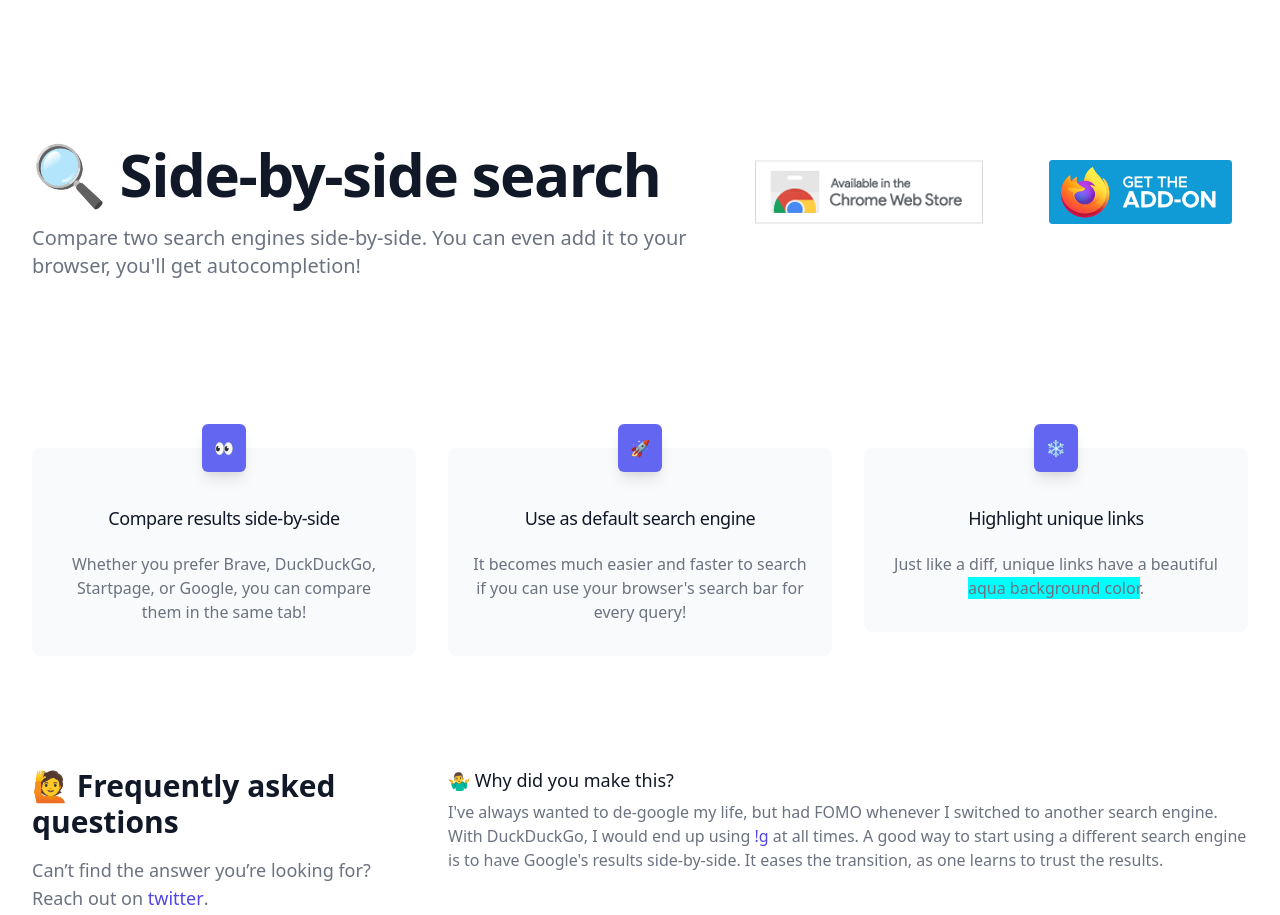
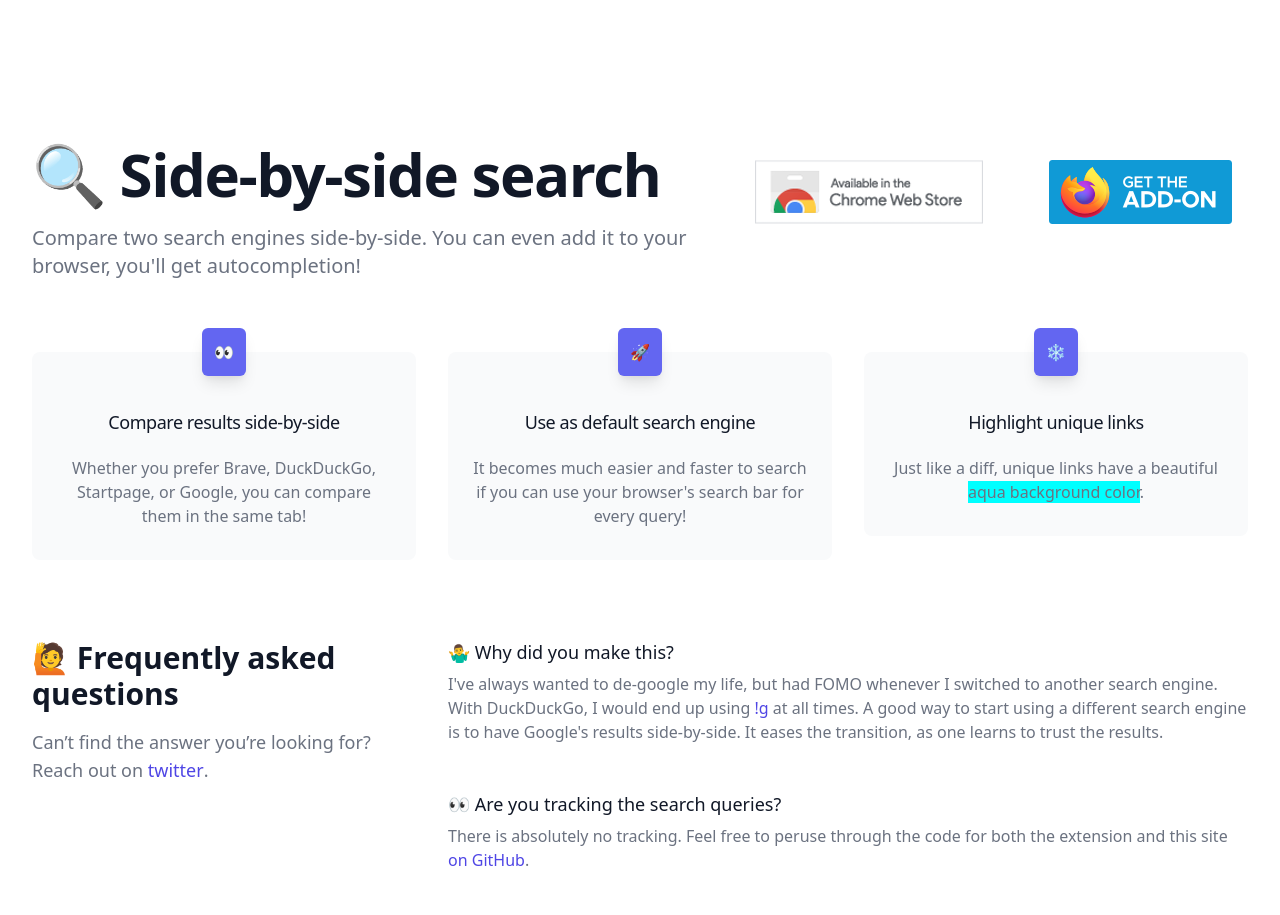
Before and after one commit to alaq/side-by-side-search, a browser extension: page frontend/index.html in a window 1280 px wide. Shown: the top 915 px of the page. Drawn offline with nearby package versions, Linux system fonts and the light colour scheme; files that its build step writes are made by us from their sources.

Commit message:
Remove extra padding

```diff
--- a/frontend/index.html
+++ b/frontend/index.html
@@ -21,7 +21,7 @@
     <body>
         <div class="bg-white">
             <div
-                class="max-w-7xl mx-auto py-16 px-4 sm:pt-36 sm:pb-18 sm:px-6 lg:px-8 lg:flex lg:justify-between sm:flex sm:flex-wrap sm:content-around"
+                class="max-w-7xl mx-auto pt-16 px-4 sm:pt-36 sm:pb-18 sm:px-6 lg:px-8 lg:flex lg:justify-between sm:flex sm:flex-wrap sm:content-around"
             >
                 <div class="max-w-2xl">
                     <h2 class="text-4xl font-extrabold text-gray-900 sm:text-5xl sm:tracking-tight lg:text-6xl">
@@ -162,7 +162,7 @@
                 </form>
             </div>
 
-            <div class="relative bg-white py-8">
+            <div class="relative bg-white">
                 <div class="mx-auto max-w-md px-4 text-center sm:max-w-3xl sm:px-6 lg:px-8 lg:max-w-7xl">
                     <div class="mt-12">
                         <div class="grid grid-cols-1 gap-8 sm:grid-cols-2 lg:grid-cols-3">
```
